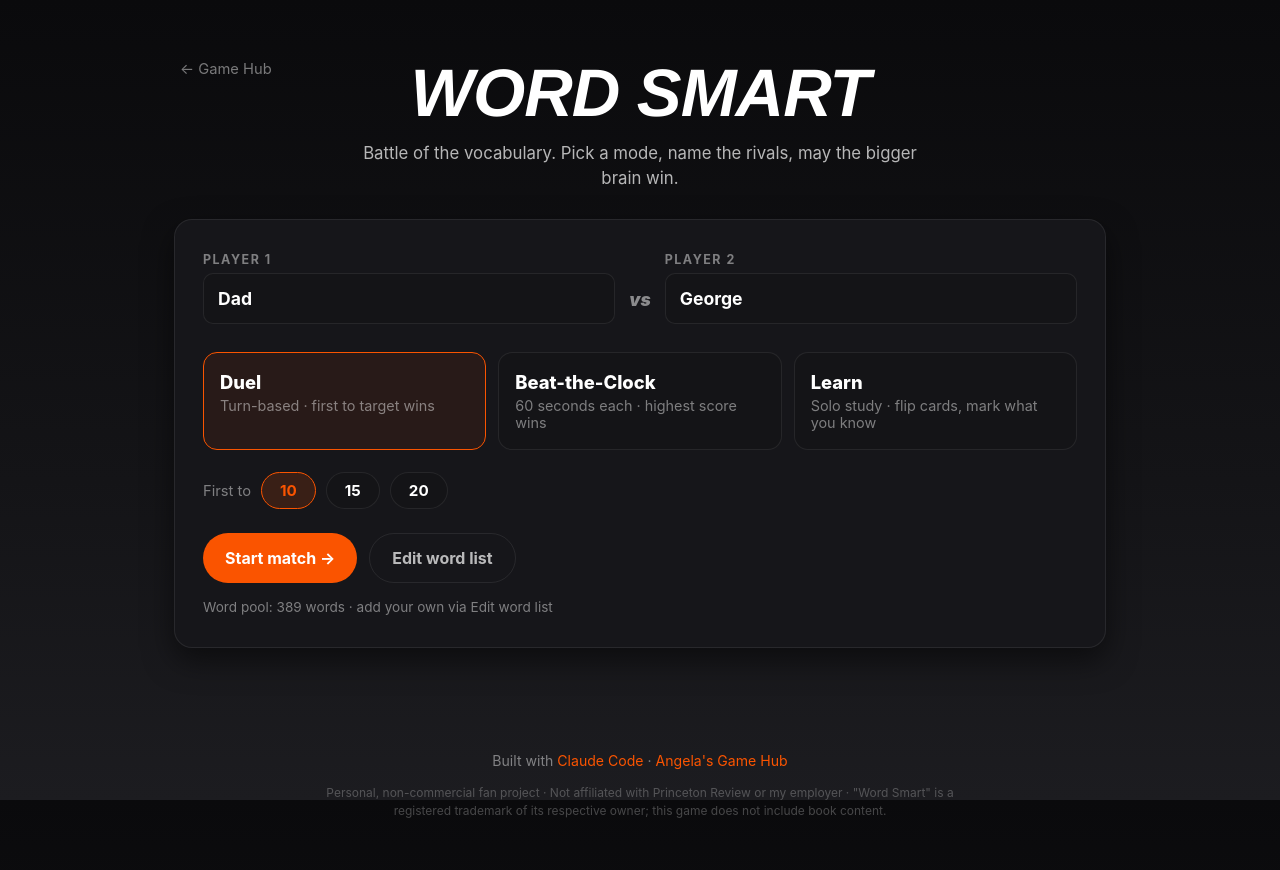
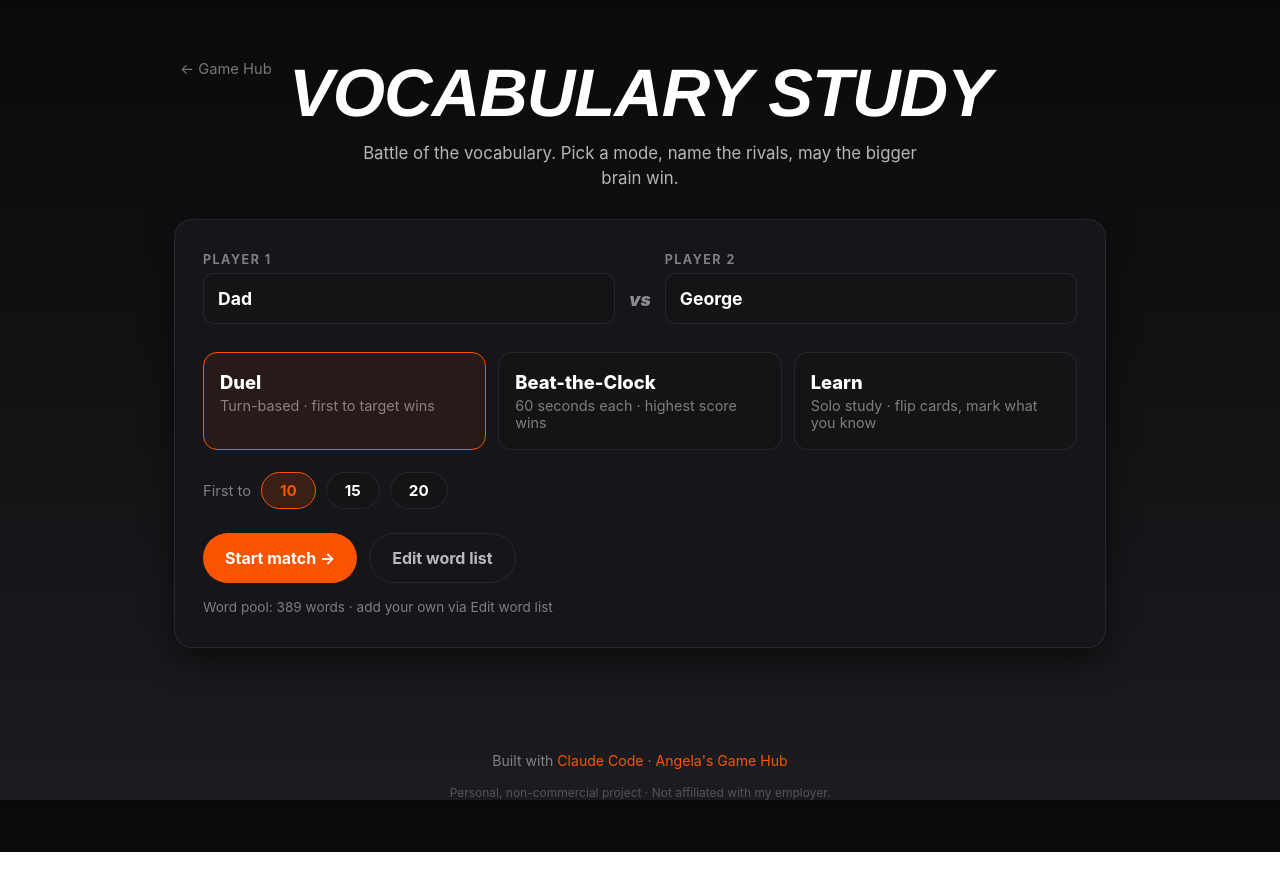
Before and after one commit to angelakim0126/word-smart, a plain HTML site: page index.html in a window 1280 px wide. Drawn offline with Linux system fonts and the light colour scheme.

Commit message:
Rename game from Word Smart to Vocabulary Study; drop Word Smart trademark disclaimer

```diff
--- a/index.html
+++ b/index.html
@@ -3,7 +3,7 @@
 <head>
   <meta charset="UTF-8" />
   <meta name="viewport" content="width=device-width, initial-scale=1.0" />
-  <title>Word Smart — Dad vs. George</title>
+  <title>Vocabulary Study — Dad vs. George</title>
   <link rel="stylesheet" href="styles.css?v=3" />
 </head>
 <body>
@@ -12,7 +12,7 @@
   <section id="screen-setup" class="screen screen--active">
     <header class="hero">
       <a class="back-link" href="https://angelakim0126.github.io/gaminghub/">← Game Hub</a>
-      <h1>Word Smart</h1>
+      <h1>Vocabulary Study</h1>
       <p class="tagline">Battle of the vocabulary. Pick a mode, name the rivals, may the bigger brain win.</p>
     </header>
 
@@ -207,7 +207,7 @@ sesquipedalian — given to using long words
 
   <footer>
     <p>Built with <a href="https://claude.com/claude-code" target="_blank" rel="noopener">Claude Code</a> · <a href="https://angelakim0126.github.io/gaminghub/">Angela's Game Hub</a></p>
-    <p class="disclaimer">Personal, non-commercial fan project · Not affiliated with Princeton Review or my employer · "Word Smart" is a registered trademark of its respective owner; this game does not include book content.</p>
+    <p class="disclaimer">Personal, non-commercial project · Not affiliated with my employer.</p>
   </footer>
 
   <script src="words.js?v=1"></script>
```
